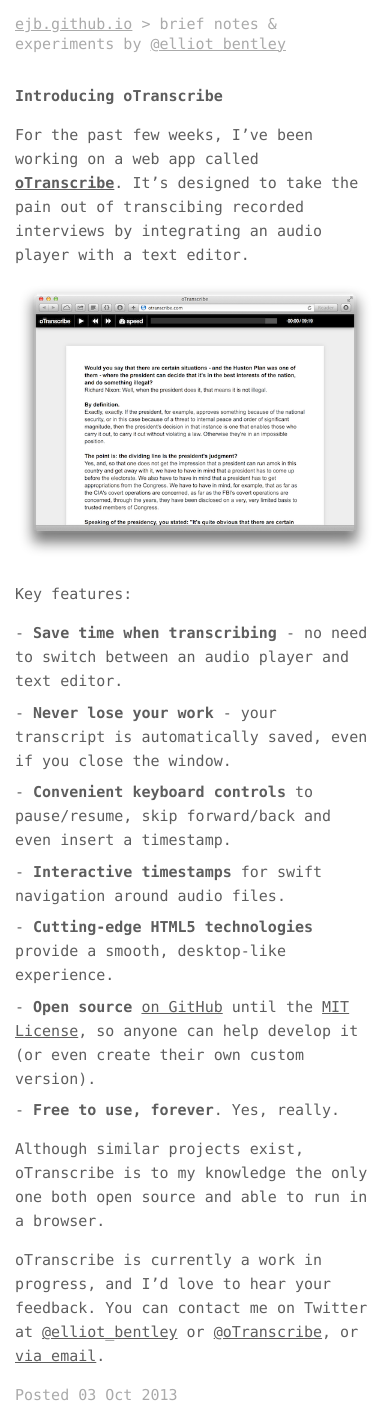
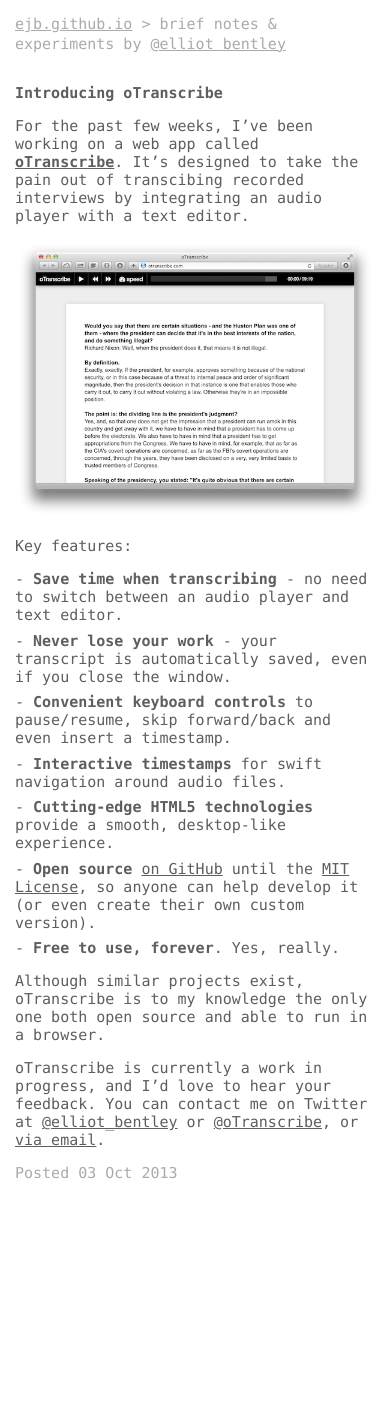
Before and after one commit to ejb/elliotbentley.com, a Jekyll site: the page built from _posts/2013-10-03-otranscribe.markdown, in a window 390 px wide. Built offline with Jekyll 4.4.1, drawn with Linux system fonts in a browser that asks for light colours; after the commit the page ends 1197 px from its top, so only the background shows below that.

Commit message:
Tweaked mobile CSS

```diff
--- a/css/main.css
+++ b/css/main.css
@@ -88,4 +88,8 @@
         padding: 1em;
 /*        font-size: 12px;*/
     }
+    p,h1,li {
+        line-height: 1.2em;
+    }
+
 }
```
